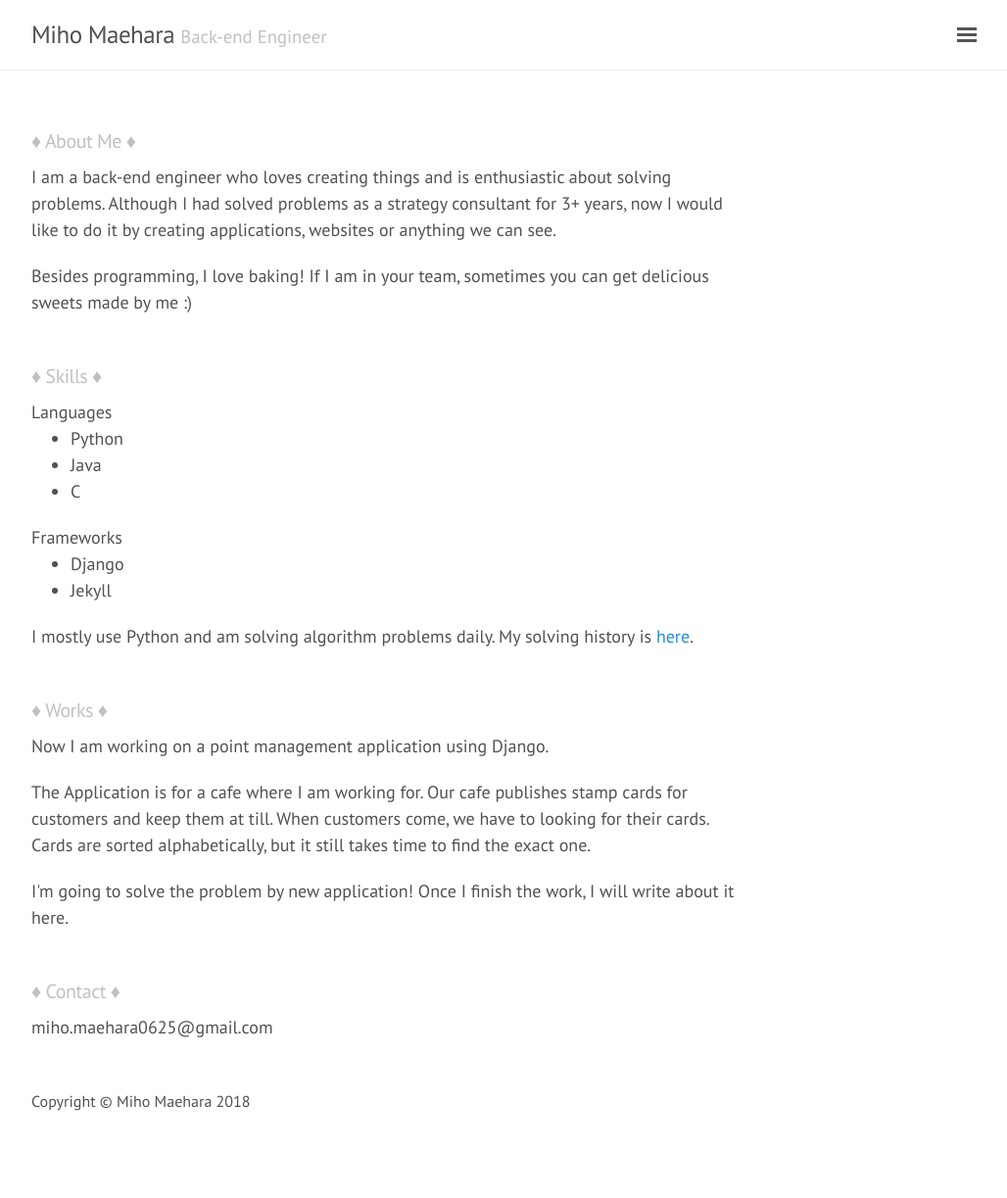
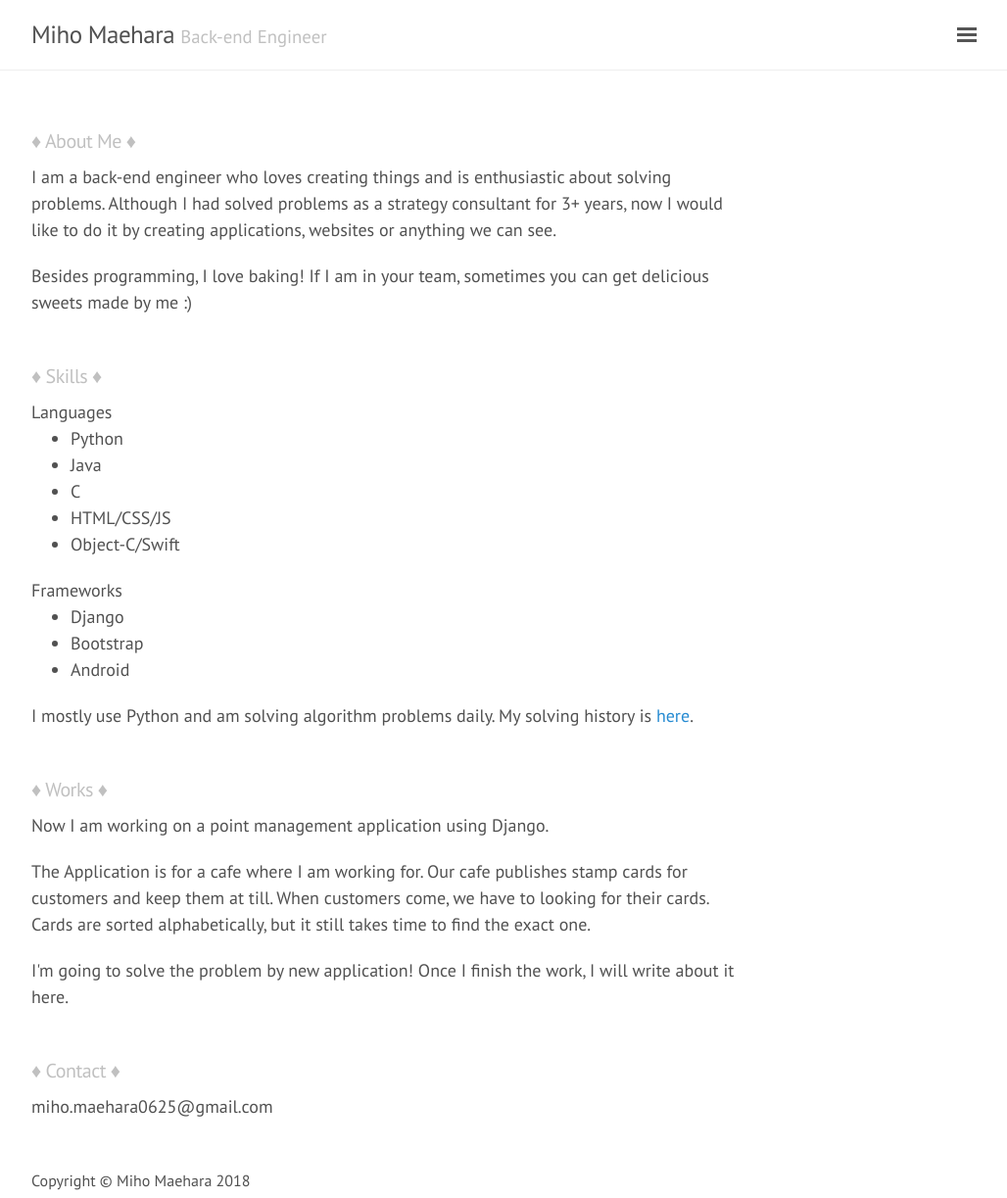
Before and after one commit to rami6/portfolio, a Jekyll site: the page built from index.html, in a window 1280 px wide. Shown: the whole page at 98% size, without its empty margins (248-1276 px from the left). Built offline with Jekyll 4.4.1, drawn with Linux system fonts in a browser that asks for light colours; before the commit the page ends 1142 px from its top, so only the background shows below that.

Commit message:
Update information

```diff
--- a/index.html
+++ b/index.html
@@ -5,7 +5,7 @@ title: Home
 <div class="section">
   <h4 class="subtitle">♦︎ About Me ♦︎</h4>
   <p>
-    I am a back-end engineer who loves creating things and is enthusiastic about solving problems. Although I had solved problems  as a strategy consultant for 3+ years, now I would like to do it by creating applications, websites or anything we can see.
+    I am a back-end engineer who loves creating things and is enthusiastic about solving problems. Although I had solved problems as a strategy consultant for 3+ years, now I would like to do it by creating applications, websites or anything we can see.
   </p>
   <p>
     Besides programming, I love baking! If I am in your team, sometimes you can get delicious sweets made by me :)
@@ -19,11 +19,14 @@ title: Home
     <li>Python</li>
     <li>Java</li>
     <li>C</li>
+    <li>HTML/CSS/JS</li>
+    <li>Object-C/Swift</li>
   </ul>
   <div>Frameworks</div>
   <ul>
     <li>Django</li>
-    <li>Jekyll</li>
+    <li>Bootstrap</li>
+    <li>Android</li>
   </ul>
   <p>
     I mostly use Python and am solving algorithm problems daily.
```
